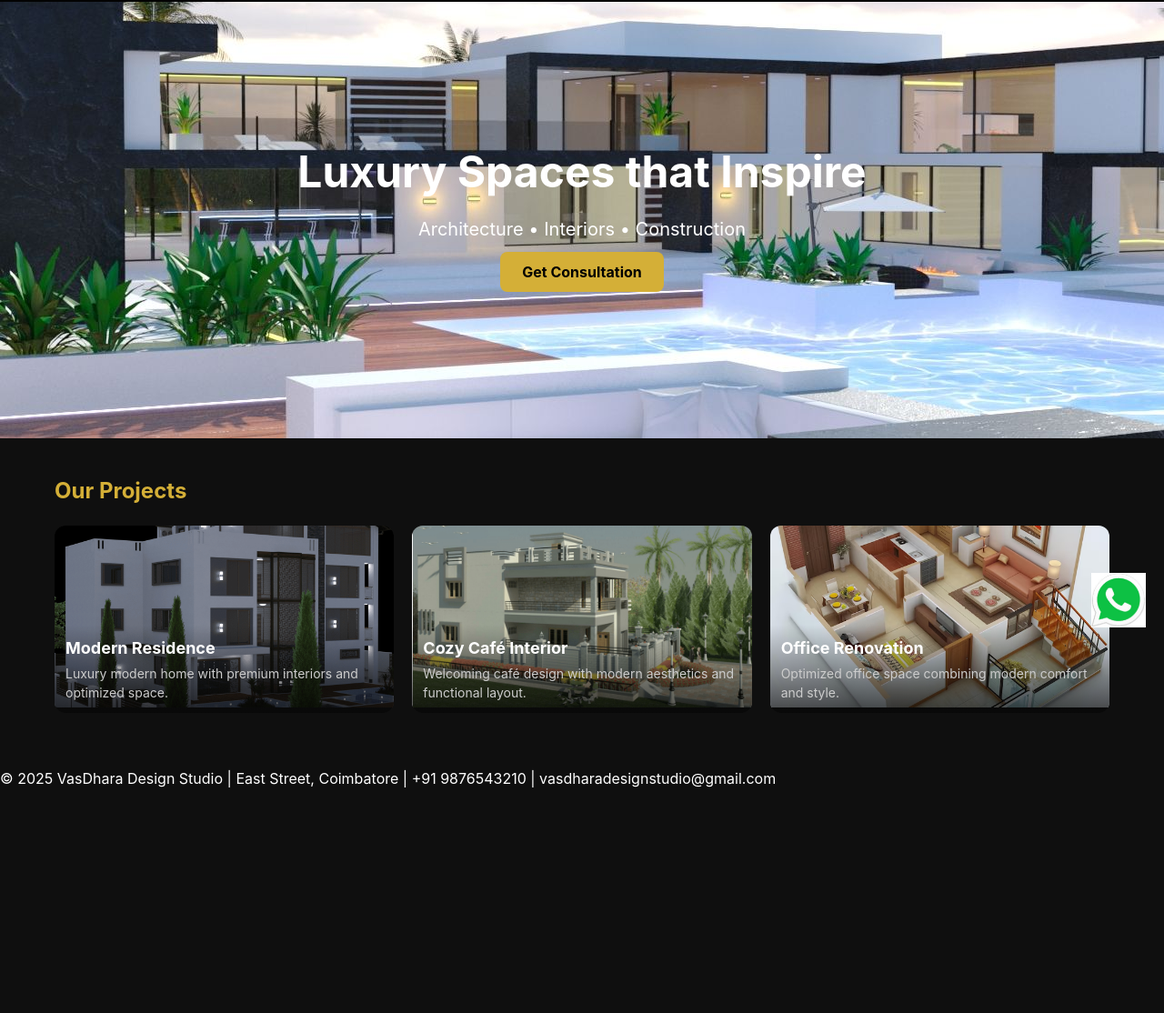
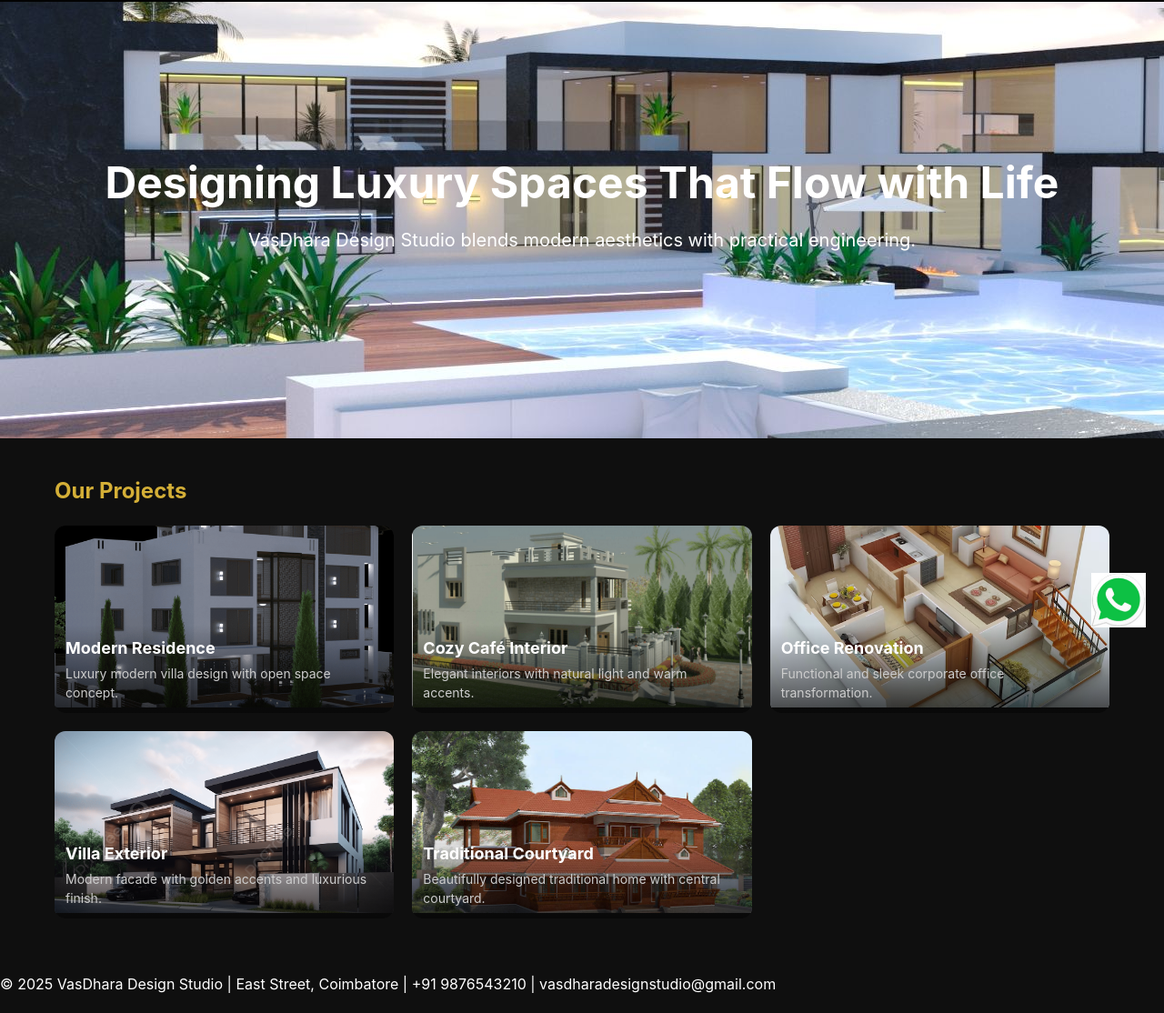
Before and after one commit to SindhuSidhu/VasDharaDesignStudio, a plain HTML site: page index.html in a window 1280 px wide. Shown: the part 90-1204 px from the top of the page at 91% size. Before the commit the page ends 978 px from the top, so only its background shows below. Drawn offline with Linux system fonts and the light colour scheme; files that its build step writes are made by us from their sources.

Commit message:
Update index.html

```diff
--- a/index.html
+++ b/index.html
@@ -4,25 +4,24 @@
 <meta charset="UTF-8">
 <meta name="viewport" content="width=device-width, initial-scale=1.0">
 <title>VasDhara Design Studio</title>
-<link rel="stylesheet" href="css/style.css">
+<link rel="stylesheet" href="style.css">
 </head>
 <body>
 
-<header class="navbar transparent">
+<header class="navbar">
   <img src="assets/logo.png" alt="VasDhara Logo" class="logo">
   <nav>
     <a href="index.html" class="active">Home</a>
-    <a href="pages/modern.html">Modern</a>
-    <a href="pages/traditional.html">Traditional</a>
-    <a href="pages/contact.html">Contact</a>
+    <a href="modern.html">Modern</a>
+    <a href="traditional.html">Traditional</a>
+    <a href="contact.html">Contact</a>
   </nav>
 </header>
 
 <section class="hero" style="background-image:url('assets/hero-lux1.jpg');">
   <div class="hero-content fade-in">
-    <h1>Luxury Spaces that Inspire</h1>
-    <p>Architecture • Interiors • Construction</p>
-    <a href="pages/contact.html" class="cta-btn">Get Consultation</a>
+    <h1>Designing Luxury Spaces That Flow with Life</h1>
+    <p>VasDhara Design Studio blends modern aesthetics with practical engineering.</p>
   </div>
 </section>
 
@@ -33,21 +32,35 @@
       <img src="assets/project1.jpg" alt="Modern Residence">
       <div class="project-info">
         <h3>Modern Residence</h3>
-        <p>Luxury modern home with premium interiors and optimized space.</p>
+        <p>Luxury modern villa design with open space concept.</p>
       </div>
     </div>
     <div class="project-card">
-      <img src="assets/project2.jpg" alt="Cozy Café">
+      <img src="assets/project2.jpg" alt="Cozy Café Interior">
       <div class="project-info">
         <h3>Cozy Café Interior</h3>
-        <p>Welcoming café design with modern aesthetics and functional layout.</p>
+        <p>Elegant interiors with natural light and warm accents.</p>
       </div>
     </div>
     <div class="project-card">
       <img src="assets/project3.jpg" alt="Office Renovation">
       <div class="project-info">
         <h3>Office Renovation</h3>
-        <p>Optimized office space combining modern comfort and style.</p>
+        <p>Functional and sleek corporate office transformation.</p>
+      </div>
+    </div>
+    <div class="project-card">
+      <img src="assets/modern1.jpg" alt="Villa Exterior">
+      <div class="project-info">
+        <h3>Villa Exterior</h3>
+        <p>Modern facade with golden accents and luxurious finish.</p>
+      </div>
+    </div>
+    <div class="project-card">
+      <img src="assets/trad1.jpg" alt="Traditional Courtyard">
+      <div class="project-info">
+        <h3>Traditional Courtyard</h3>
+        <p>Beautifully designed traditional home with central courtyard.</p>
       </div>
     </div>
   </div>
@@ -61,7 +74,7 @@
   <img src="assets/whatsapp.png" alt="WhatsApp">
 </a>
 
-<script src="js/main.js"></script>
+<script src="main.js"></script>
 <script>document.getElementById('year').textContent = new Date().getFullYear();</script>
 </body>
 </html>
```
